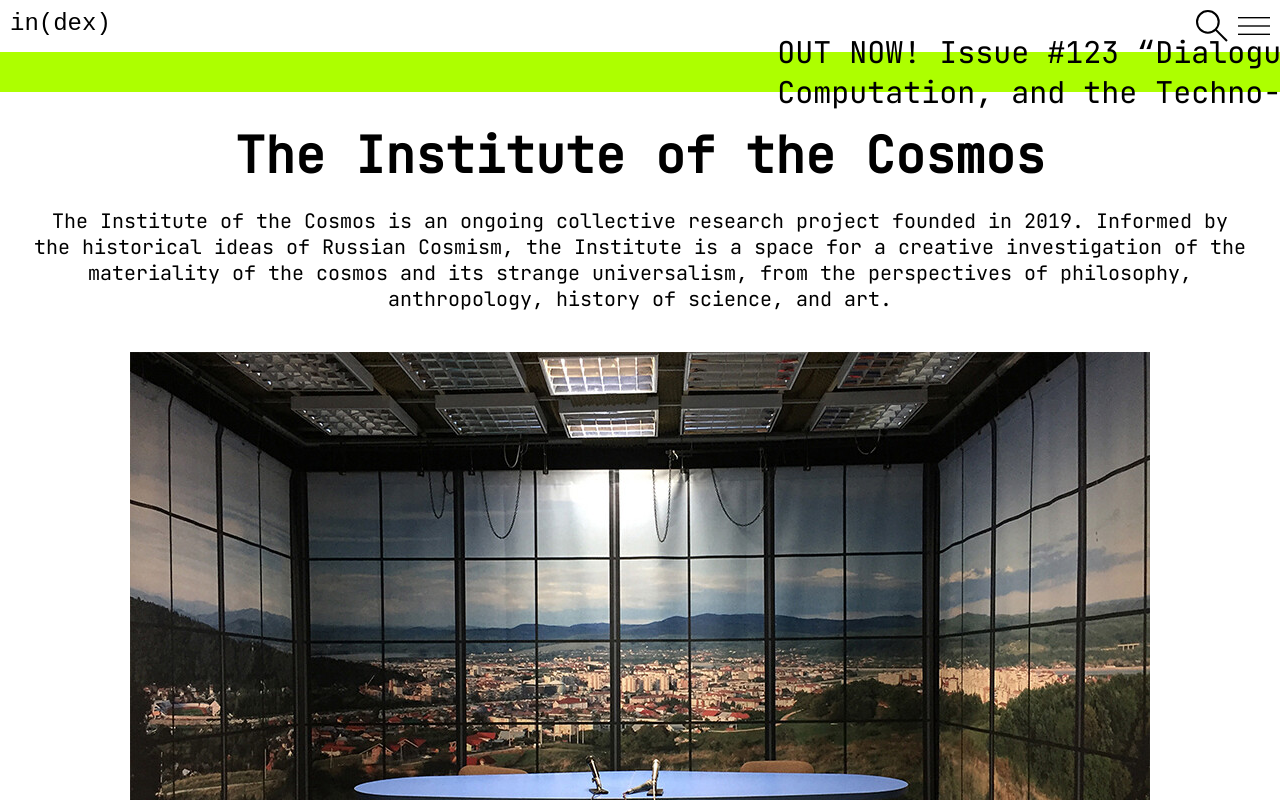
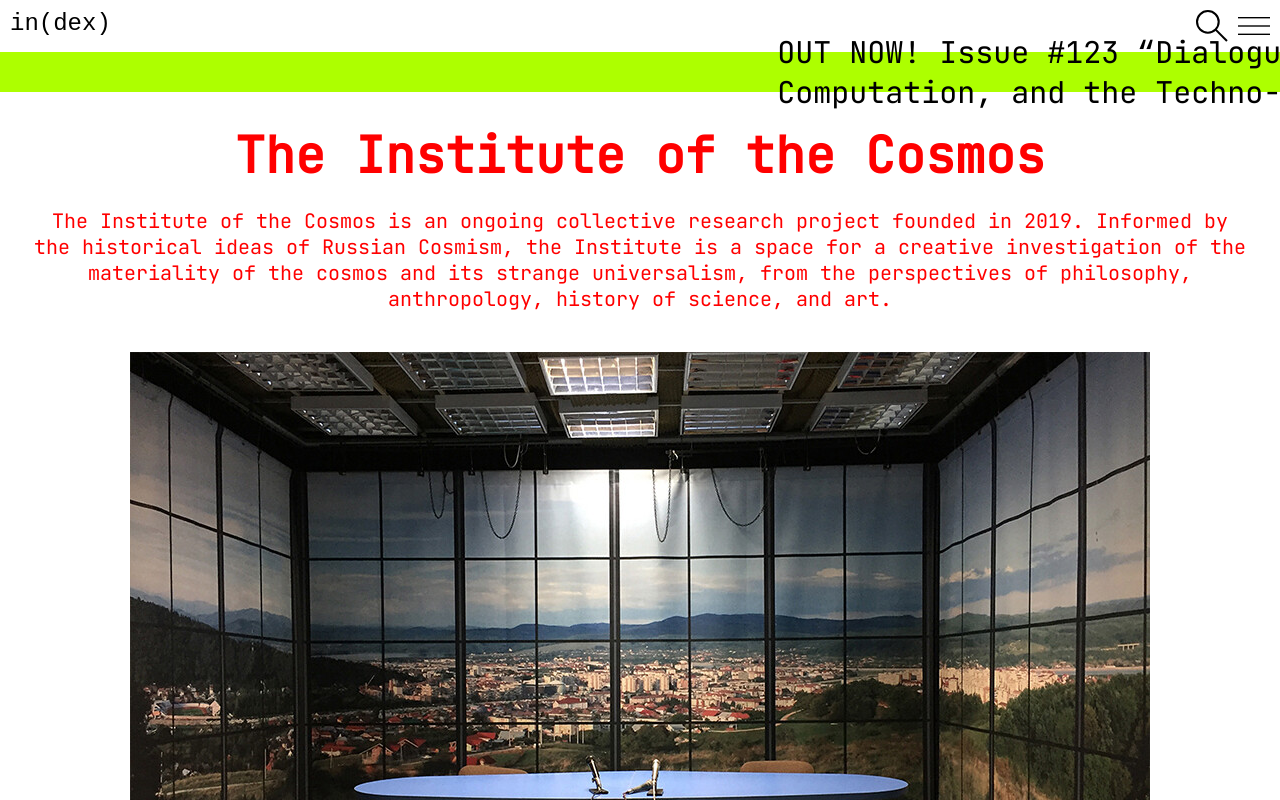
Before and after one commit to Yngvolainen/index, a Vue app: page / in a window 1280 px wide. Shown: the top 800 px of the page. Built offline with nearby package versions, Linux system fonts and the light colour scheme.

Commit message:
add classname to articles

```diff
--- a/src/components/Articles.vue
+++ b/src/components/Articles.vue
@@ -1,5 +1,5 @@
 <template>
-   <ArticlePreview v-for="article in articles" :article="article"/>
+   <ArticlePreview v-for="(article, index) in articles" :article="article" :class="'preview-' + index" />
 
    <!-- article clickable -> route article.vue -->
 </template>
@@ -19,9 +19,10 @@
       }
    }
 
-
 </script>
 
 <style>
-
+   .preview-0 {
+      color:red;
+   }
 </style>
```
